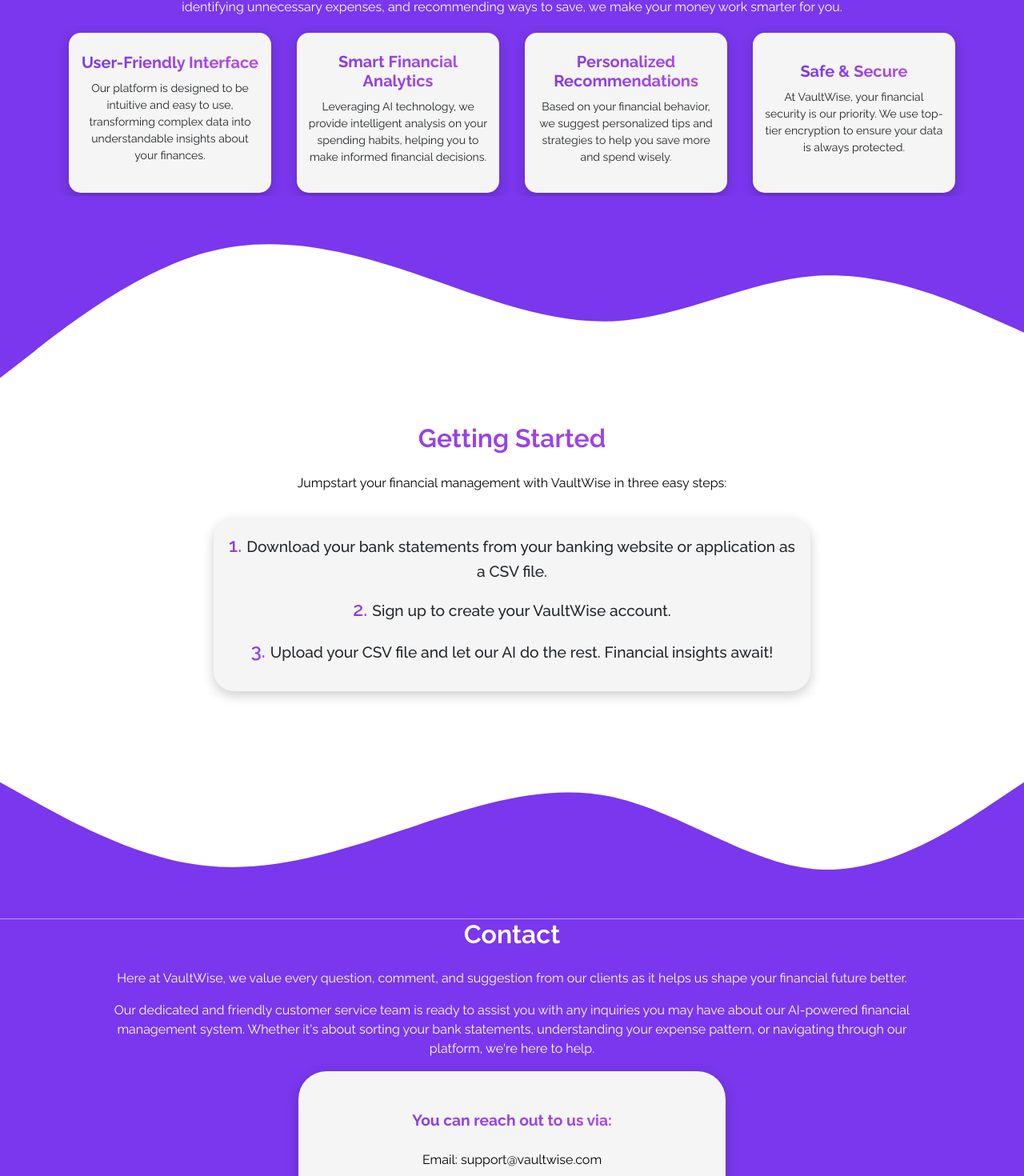
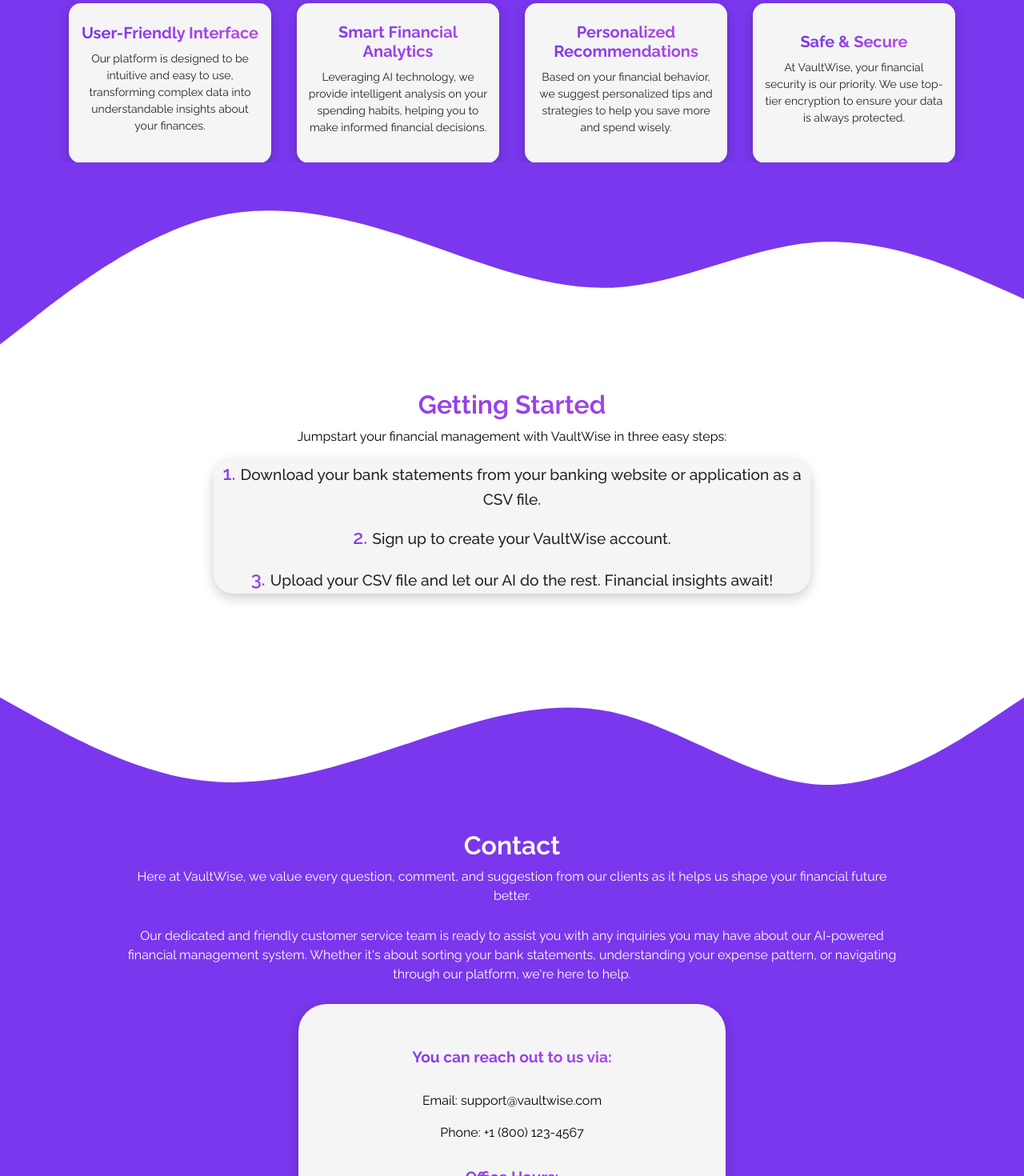
Before and after one commit to MaliceKy/VaultWise-Expense-AI-project, a React (Create React App) app: page / in a window 1280 px wide. Shown: the part 794-2264 px from the top of the page at 80% size. Built offline with nearby package versions, Linux system fonts and the light colour scheme.

Commit message:
fixed gap issues with svg on mobile

```diff
--- a/src/pages/HomePage.js
+++ b/src/pages/HomePage.js
@@ -17,7 +17,7 @@
             <Link className="Sign-in" to="/Sign-up">Sign up</Link>
           </div>
           <div className="wave-container">
-              <svg xmlns="http://www.w3.org/2000/svg" viewBox="0 0 1440 320"><path fill="#7936ed" fillOpacity="1" d="M0,96L48,106.7C96,117,192,139,288,138.7C384,139,480,117,576,133.3C672,149,768,203,864,202.7C960,203,1056,149,1152,122.7C1248,96,1344,96,1392,96L1440,96L1440,320L1392,320C1344,320,1248,320,1152,320C1056,320,960,320,864,320C768,320,672,320,576,320C480,320,384,320,288,320C192,320,96,320,48,320L0,320Z"></path></svg>
+              <svg className="waveabout" xmlns="http://www.w3.org/2000/svg" viewBox="0 0 1440 320"><path fill="#7936ed" fillOpacity="1" d="M0,96L48,106.7C96,117,192,139,288,138.7C384,139,480,117,576,133.3C672,149,768,203,864,202.7C960,203,1056,149,1152,122.7C1248,96,1344,96,1392,96L1440,96L1440,320L1392,320C1344,320,1248,320,1152,320C1056,320,960,320,864,320C768,320,672,320,576,320C480,320,384,320,288,320C192,320,96,320,48,320L0,320Z"></path></svg>
           </div>
         </div>
       </div>
@@ -65,7 +65,7 @@
 
       </div>
 
-      <svg xmlns="http://www.w3.org/2000/svg" viewBox="0 0 1440 320"><path fill="#7a37ed" fillOpacity="1" d="M0,256L48,218.7C96,181,192,107,288,80C384,53,480,75,576,106.7C672,139,768,181,864,176C960,171,1056,117,1152,112C1248,107,1344,149,1392,170.7L1440,192L1440,0L1392,0C1344,0,1248,0,1152,0C1056,0,960,0,864,0C768,0,672,0,576,0C480,0,384,0,288,0C192,0,96,0,48,0L0,0Z"></path></svg>
+      <svg className="wavecard"xmlns="http://www.w3.org/2000/svg" viewBox="0 0 1440 320"><path fill="#7a37ed" fillOpacity="1" d="M0,256L48,218.7C96,181,192,107,288,80C384,53,480,75,576,106.7C672,139,768,181,864,176C960,171,1056,117,1152,112C1248,107,1344,149,1392,170.7L1440,192L1440,0L1392,0C1344,0,1248,0,1152,0C1056,0,960,0,864,0C768,0,672,0,576,0C480,0,384,0,288,0C192,0,96,0,48,0L0,0Z"></path></svg>
 
 
       <div className="Getting-Started" id="Getting-Started">
@@ -80,7 +80,7 @@
         </div>
       </div>
 
-      <svg xmlns="http://www.w3.org/2000/svg" viewBox="0 0 1440 320"><path fill="#7a37ed" fillOpacity="1" d="M0,128L48,154.7C96,181,192,235,288,245.3C384,256,480,224,576,192C672,160,768,128,864,149.3C960,171,1056,245,1152,250.7C1248,256,1344,192,1392,160L1440,128L1440,320L1392,320C1344,320,1248,320,1152,320C1056,320,960,320,864,320C768,320,672,320,576,320C480,320,384,320,288,320C192,320,96,320,48,320L0,320Z"></path></svg>
+      <svg className="wavecontact"xmlns="http://www.w3.org/2000/svg" viewBox="0 0 1440 320"><path fill="#7a37ed" fillOpacity="1" d="M0,128L48,154.7C96,181,192,235,288,245.3C384,256,480,224,576,192C672,160,768,128,864,149.3C960,171,1056,245,1152,250.7C1248,256,1344,192,1392,160L1440,128L1440,320L1392,320C1344,320,1248,320,1152,320C1056,320,960,320,864,320C768,320,672,320,576,320C480,320,384,320,288,320C192,320,96,320,48,320L0,320Z"></path></svg>
 
       <div className="Contact" id="Contact">
         <div className="Contact-Content">
--- a/src/styles/About-Homepage.css
+++ b/src/styles/About-Homepage.css
@@ -4,6 +4,13 @@
   src: url('../assets/Raleway-VariableFont_wght.ttf') format('truetype');
 }
 
+.waveabout{
+  margin-bottom: -5px;
+}
+
+.wavecard{
+  margin-top: -5px;
+}
 
 .About{
   background-color: #7a37ed;
@@ -17,14 +24,14 @@
   color: rgb(255, 255, 255);
   font-weight: 650;
   text-align: center;
-  padding-bottom: 2vh;
+
 }
 
 .About-Desc{
   color: white;
-  padding-inline: 9vh;
+  padding-inline: 5vw;
   text-align: center;
-  padding-bottom: 2vh;
+
   max-width: 1200px;
   margin: 0 auto;
 }
--- a/src/styles/Contact-Homepage.css
+++ b/src/styles/Contact-Homepage.css
@@ -1,6 +1,10 @@
 @font-face {
     font-family: 'Raleway';
     src: url('../assets/Raleway-VariableFont_wght.ttf') format('truetype');
+  }
+
+  .wavecontact{
+    margin-bottom: -5px;
   }
 
 .Contact{
@@ -13,15 +17,14 @@
     font-family: 'Raleway';
     font-weight: 650;
     text-align: center;
-    padding-bottom: 2vh;
 }
 
 .Contact-Desc{
     color: white;
     font-family: 'Raleway';
-    padding-inline: 9vh;
+    padding-inline: 9vw;
+    padding-bottom: 2vw;
     text-align: center;
-    padding-bottom: 2vh;
     max-width: 1200px;
     margin: 0 auto;
 }
@@ -41,10 +44,10 @@
     -webkit-background-clip: text;
     -webkit-text-fill-color: transparent;
     font-family: 'Raleway';
-    padding-inline: 1vh;
-    text-align: center;
-    padding-top: 1vh;
-    padding-bottom: 1vh;
+    text-align: center;;
+    padding-inline: 1vw;
+    padding-top: 1vw;
+    padding-bottom: 1vw;
     font-weight: 700;
     font-size: 1.2rem;
 }
--- a/src/styles/Dash-board.css
+++ b/src/styles/Dash-board.css
@@ -177,7 +177,7 @@
 }
 
 .dash-upload {
-    padding: 5px 10px; /* increased padding for better spacing */
+    /*padding: 5px 10px; */ /* increased padding for better spacing */
     border-radius: 25px; /* larger radius for more rounded corners */
     color: #fff;
     background: linear-gradient(to right, #7a37ed, #b74ce6);
@@ -222,10 +222,10 @@
     font-family: 'Raleway';
     text-align: center;
     margin: 0;
+    font-size: .85rem;
+    color: white;
     padding-top: 10px;
     padding-bottom: 10px;
-    font-size: .85rem;
-    color: white;
     padding-left: 10%;
     padding-right: 10%;
 }
--- a/src/styles/GettingStarted-Homepage.css
+++ b/src/styles/GettingStarted-Homepage.css
@@ -12,7 +12,6 @@
     align-items: center;
     font-weight: 650;
     text-align: center;
-    padding-bottom: 2vh;
     background: linear-gradient(to right, #7a37ed, #b74ce6);
     -webkit-background-clip: text;
     -webkit-text-fill-color: transparent;
@@ -21,14 +20,11 @@
 .GettingStarted-Desc{
     font-family: 'Raleway';
     color: rgb(0, 0, 0);
-    padding-inline: 9vh;
     text-align: center;
-    padding-bottom: 2vh;
 }
 
 .Steps{
     text-align: center;
-    padding: 2vh;
     background-color: #f5f5f5;
     border-radius: 25px;
     margin: 0 auto;
--- a/src/styles/Home-Homepage.css
+++ b/src/styles/Home-Homepage.css
@@ -3,7 +3,8 @@
     font-family: 'Raleway';
     src: url('../assets/Raleway-VariableFont_wght.ttf') format('truetype');
 }
-/* Home Section */
+
+/* HoFe Section */
 .Home{
     background-color: #ffffff;
 }
@@ -34,7 +35,7 @@
 
 /* Home Sign in Button */
 .Sign-in {
-    padding: 10px 20px; /* increased padding for better spacing */
+    padding: 10px 20px; /* increased padding for better spacing  */
     border-radius: 25px; /* larger radius for more rounded corners */
     color: #fff;
     background: linear-gradient(to right, #7a37ed, #b74ce6);
```
